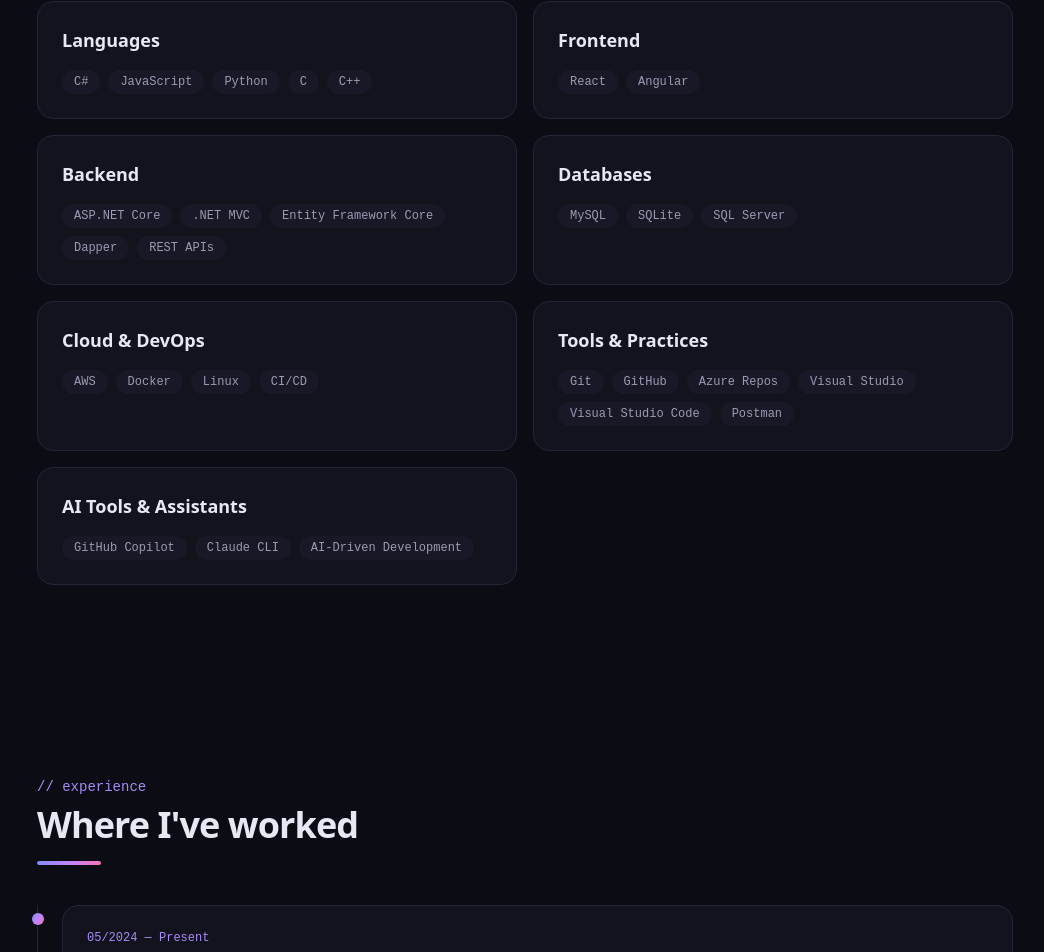
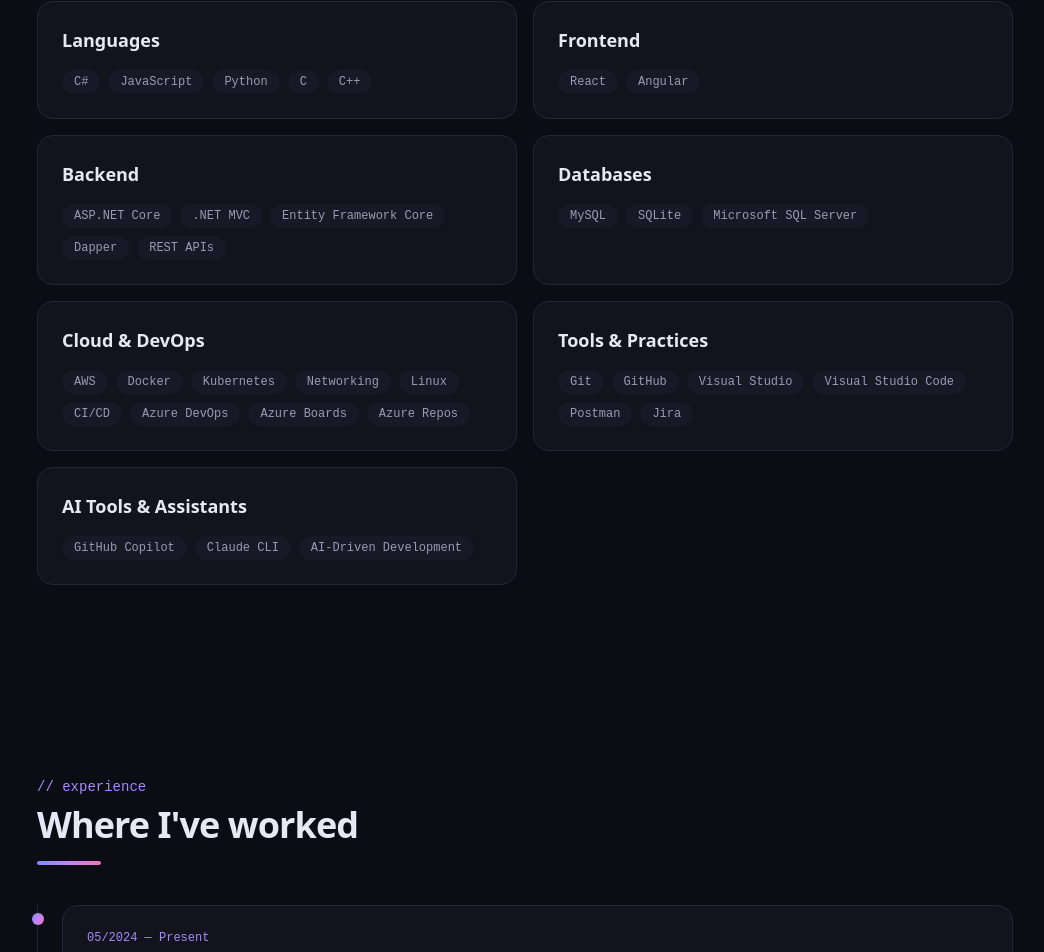
Before and after one commit to MarzanulHoque/MarzanulHoque.github.io, a React (Vite) app: page / in a window 1280 px wide. Shown: the part 1593-2545 px from the top of the page, without its empty margins (115-1159 px from the left). Built offline with nearby package versions, Linux system fonts and the light colour scheme.

Commit message:
feat: initialize portfolio profile data with bio, skills, experience, and project details

```diff
--- a/src/data/profile.ts
+++ b/src/data/profile.ts
@@ -37,9 +37,9 @@
   { title: 'Languages', skills: ['C#', 'JavaScript', 'Python', 'C', 'C++'] },
   { title: 'Frontend', skills: ['React', 'Angular'] },
   { title: 'Backend', skills: ['ASP.NET Core', '.NET MVC', 'Entity Framework Core', 'Dapper', 'REST APIs'] },
-  { title: 'Databases', skills: ['MySQL', 'SQLite', 'SQL Server'] },
-  { title: 'Cloud & DevOps', skills: ['AWS', 'Docker', 'Linux', 'CI/CD'] },
-  { title: 'Tools & Practices', skills: ['Git', 'GitHub', 'Azure Repos', 'Visual Studio', 'Visual Studio Code', 'Postman'] },
+  { title: 'Databases', skills: ['MySQL', 'SQLite', 'Microsoft SQL Server'] },
+  { title: 'Cloud & DevOps', skills: ['AWS', 'Docker','Kubernetes', 'Networking','Linux', 'CI/CD','Azure DevOps','Azure Boards','Azure Repos'] },
+  { title: 'Tools & Practices', skills: ['Git', 'GitHub', 'Visual Studio', 'Visual Studio Code', 'Postman','Jira'] },
   { title: 'AI Tools & Assistants', skills: ['GitHub Copilot', 'Claude CLI', 'AI-Driven Development'] },
 ]
 
```
